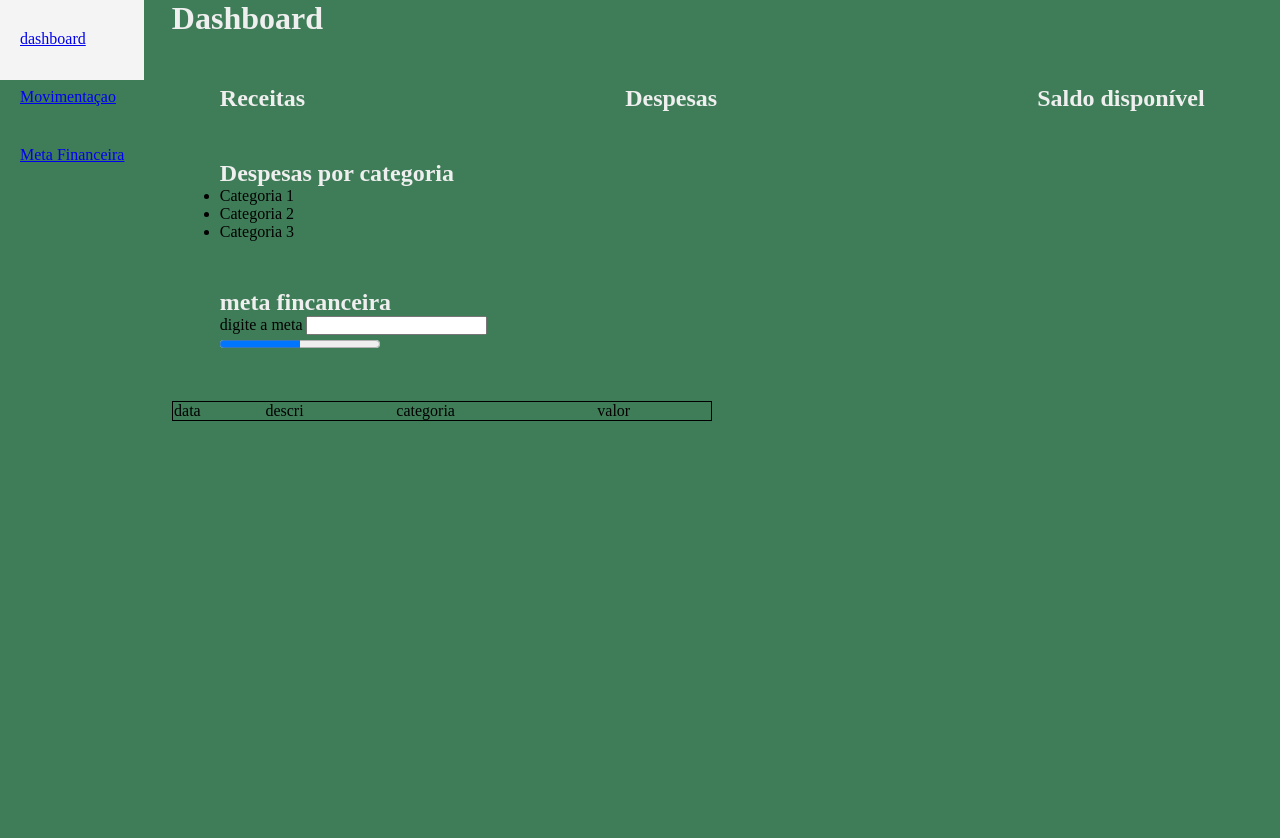
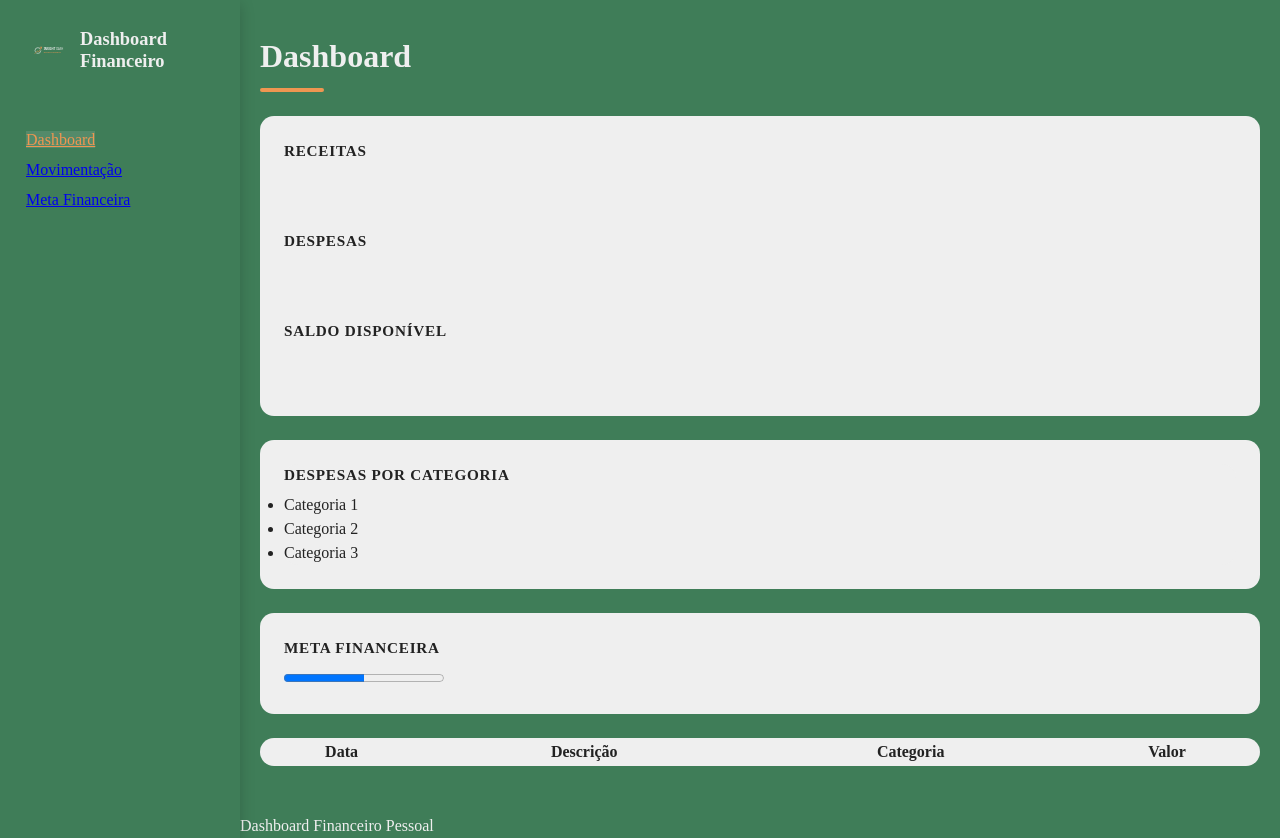
Before and after one commit to betaot/Dashboard-Financeiro, a plain HTML site: page index.html in a window 1280 px wide. Before the commit the page ends 800 px from the top, so only its background shows below. Drawn offline with Linux system fonts and the light colour scheme.

Commit message:
Atualização páginas html

```diff
--- a/index.html
+++ b/index.html
@@ -3,28 +3,37 @@
 <head>
     <meta charset="UTF-8">
     <meta name="viewport" content="width=device-width, initial-scale=1.0">
+    <link rel="icon" href="logo.svg" type="image/svg+xml">
     <link rel="stylesheet" href="style.css">
-    <title>Dashbord financeiro</title>
+    <title>Dashboard financeiro</title>
 </head>
 <body>
-    <header>
+    <aside class="sidebar">
+        <a href="index.html" class="logo">
+            <img src="images/logo.svg" alt="" width="40" height="40">
+            <span>Dashboard<br>Financeiro</span>
+        </a>
+
         <nav>
-            <li class="nav-bar">
-                <ul><a href="index.html">dashboard</a></ul>
-                <ul><a href="pages/movimentacao.html">Movimentaçao</a></ul>
-                <ul><a href="pages/meta.html">Meta Financeira</a></ul>
-            </li>
+            <ul class="nav-bar">
+                <li><a href="index.html" class="ativo">Dashboard</a></li>
+                <li><a href="pages/movimentacao.html">Movimentação</a></li>
+                <li><a href="pages/meta.html">Meta Financeira</a></li>
+            </ul>
         </nav>
-    </header>
+    </aside>
 
+    <div class="conteudo">
         <main>
             <h1>Dashboard</h1>
+
             <section class="financeiro">
                 <h2>Receitas</h2>
                 <p id="ganhos"></p>
                 <h2>Despesas</h2>
                 <p id="perdas"></p>
                 <h2>Saldo disponível</h2>
+                <p id="saldo"></p>
             </section>
 
             <section class="grafico-dashboard">
@@ -37,30 +46,33 @@
                         <li>Categoria 3</li>
                     </ul>
                 </article>
-
             </section>
 
             <section>
-        <h2>meta fincanceira</h2>
-        <label id="meta">digite a meta</label>
-        <input type="text" id="meta" name="meta">
+                <h2>Meta financeira</h2>
                 <p id="falta"></p>
-        <progress value="50" max="100"><p id="porcentagem"></p></progress>
+                <progress value="50" max="100"></progress>
+                <p id="porcentagem"></p>
             </section>
+
             <table>
                 <thead>
-                <th>
-                    <td>data</td>
-                    <td>descri</td>
-                    <td>categoria</td>
-                    <td>valor</td>
-                </th>
+                    <tr>
+                        <th>Data</th>
+                        <th>Descrição</th>
+                        <th>Categoria</th>
+                        <th>Valor</th>
+                    </tr>
                 </thead>
+                <tbody id="lista-movimentacoes"></tbody>
             </table>
         </main>
+
         <footer>
+            <p>Dashboard Financeiro Pessoal</p>
+        </footer>
+    </div>
 
-    </footer>
-    <script href="script.js"></script>
+    <script src="script.js"></script>
 </body>
 </html>
--- a/style.css
+++ b/style.css
@@ -1,39 +1,139 @@
 * {
   margin: 0;
   padding: 0;
+  box-sizing: border-box;
 }
-header {
-  height: 80px;
-  background-color: #f4f4f4;
+
+body {
+  margin: 0;
+  min-height: 100vh;
+  display: flex;
+  flex-direction: row;
+  background: #3F7D58;
+  color: #EFEFEF;
+  line-height: 1.5; /* espaçamento das linhas */
 }
-section{
-  margin:3rem
+
+.sidebar {
+  width: 240px;
+  flex-shrink: 0;
+  position: sticky;
+  top: 0;
+  display: flex;
+  flex-direction: column;
+  padding: 28px 26px;
+  box-shadow: 0 4px 14px rgba(0, 0, 0, 0.18);
 }
+
+.logo {
+  display: flex;
+  align-items: center;
+  gap: 10px;
+  padding: 0 8px;
+  color: #EFEFEF;
+  font-weight: 700;
+  font-size: 1.15rem;
+  line-height: 1.2;
+  text-decoration: none;
+}
+
+.logo img {
+  width: 36px;
+  height: 36px;
+  flex-shrink: 0;
+}
+
+.sidebar nav {
+  margin-top: 56px;
+}
+
 .nav-bar {
   display: flex;
   flex-direction: column;
-  align-items: flex-start;
-  gap: 40px;
-  max-width: 1200px;
-  margin: 0 auto;
-  padding: 30px 20px;
-}
-.financeiro{
-  display:flex;
-  gap:10rem;
-}
-table {
-  width: 50%;
-  border:1px solid black;
-  border-collapse:collapse;
+  gap: 6px;
+  list-style: none;
 }
 
-body {
-  background-color: #3F7D58;
-  display: flex;
-  justify-content: space-between;
+.nav-bar a:hover, .nav-bar a:focus-visible {
+  background: rgba(239, 239, 239, 0.12);
+  color: #EF9651;
+  outline: none;
 }
 
-h1, h2 {
+.nav-bar a.ativo {
+  background: rgba(239, 239, 239, 0.12);
+  border-left-color: #EF9651;
+  color: #EF9651;
+}
+
+.conteudo {
+  flex: 1;
+  min-width: 0;
+  display: flex;
+  flex-direction: column;
+}
+
+main {
+  flex: 1;
+  width: 100%;
+  max-width: 1100px;
+  margin: 0 auto;
+  padding: 32px 20px 48px;
+  display: flex;
+  flex-direction: column;
+  gap: 24px;
+}
+
+main > h1 {
+  font-size: 2rem;
   color: #EFEFEF;
 }
+
+main > h1::after {
+  content: "";
+  display: block;
+  width: 64px;
+  height: 4px;
+  margin-top: 8px;
+  border-radius: 2px;
+  background: #EF9651;
+}
+
+main > section, .card-grafico, table {
+  background: #EFEFEF;
+  color: #222222;
+  border-radius: 14px;
+  box-shadow: rgba(239, 239, 239, 0.12);
+}
+
+main > section {
+  padding: 24px;
+}
+
+main h2 {
+  margin: 0 0 6px;
+  font-size: 0.95rem;
+  font-weight: 600;
+  text-transform: uppercase;
+  letter-spacing: 0.05em;
+  color: #222222;
+}
+
+.financeiro p {
+  margin: 0 0 18px;
+  font-size: 1.8rem;
+  font-weight: 700;
+  min-height: 1.5em;
+}
+
+.financeiro p:last-child {
+  margin-bottom: 0;
+}
+
+#ganhos {
+  color: #3F7D58;
+}
+
+#perdas {
+  color: #EC5228;
+}
```
Also changed, not shown: pages/meta.html (+47 -30 lines), pages/movimentacao.html (+41 -16 lines). Lines whose indentation alone changed are shown as unchanged.
